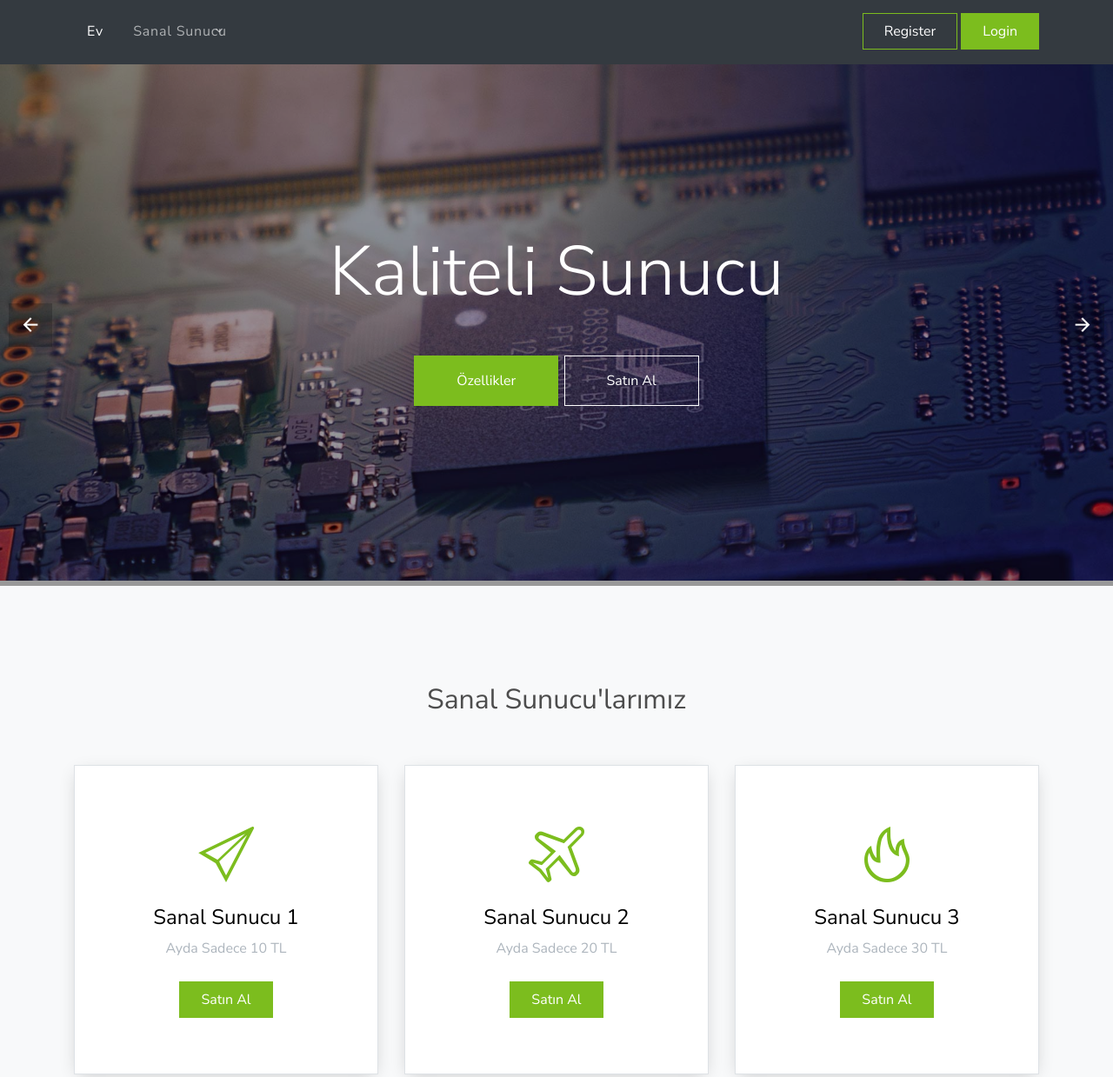
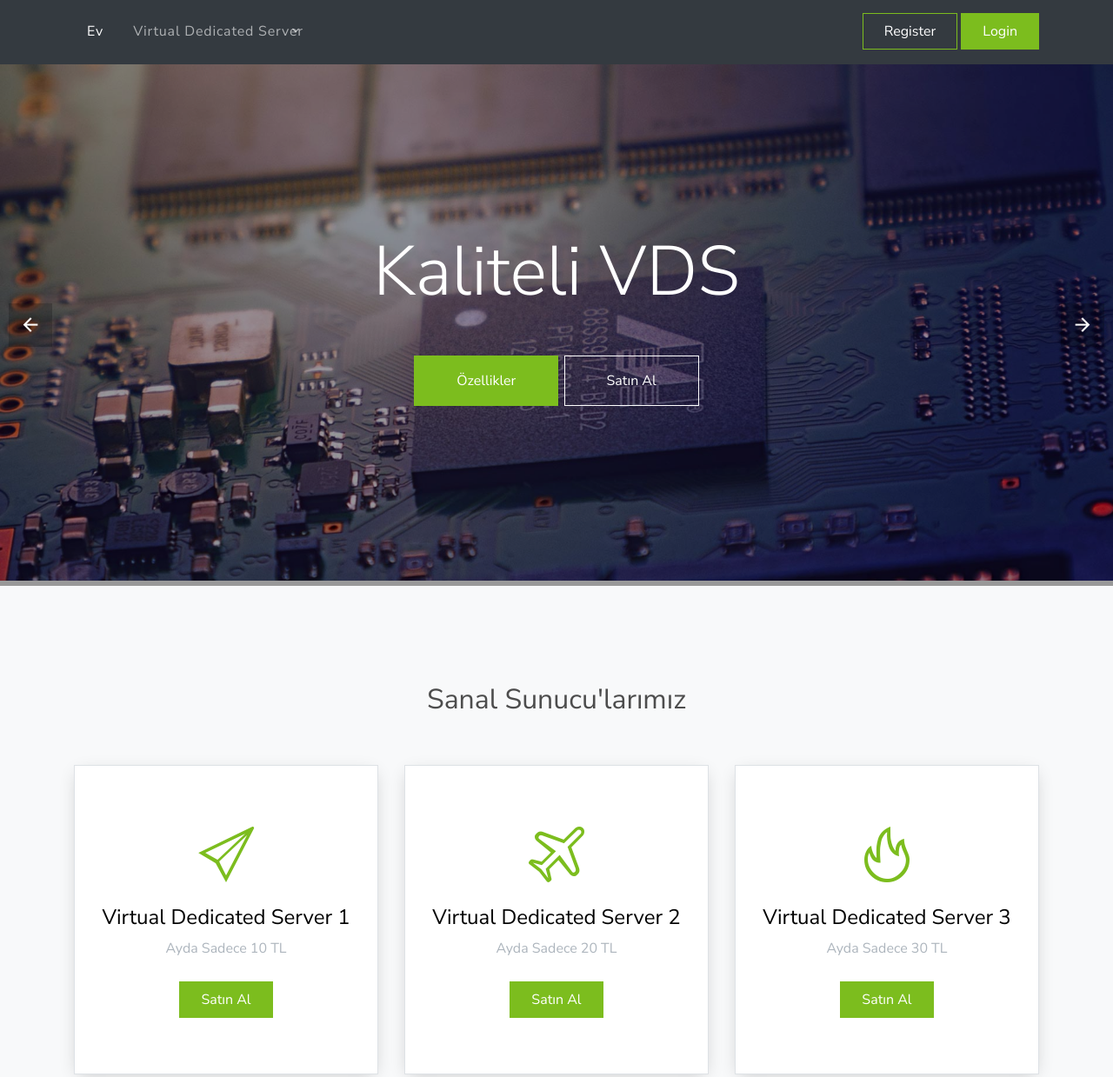
Before and after one commit to ardabzkrtt2727/arda, a plain HTML site: page index.html in a window 1280 px wide. Shown: the part 126-1365 px from the top of the page at 87% size. Drawn offline with Linux system fonts and the light colour scheme; files whose address does not match are found by name.

Commit message:
Update index.html

```diff
--- a/index.html
+++ b/index.html
@@ -120,11 +120,11 @@
                     <a href="index.html">Ev</a>
                   </li>
                   <li class="has-children">
-                    <a href="hosting.html">Sanal Sunucu</a>
+                    <a href="hosting.html">Virtual Dedicated Server</a>
                     <ul class="dropdown arrow-top">
-                      <li><a href="git1.html">Sanal Sunucu 1</a></li>
-                      <li><a href="git2.html">Sanal Sunucu 2</a></li>
-                      <li><a href="git3.html">Sanal Sunucu 3</a></li>
+                      <li><a href="git1.html">Virtual Dedicated Server 1</a></li>
+                      <li><a href="git2.html">Virtual Dedicated Server 2</a></li>
+                      <li><a href="git3.html">Virtual Dedicated Server 3</a></li>
                       <li><a href="win10.html">Windows 10 Pro Key</a></li>
                       <li class="has-children">
                         <a href="#"></a>
@@ -157,7 +157,7 @@
         <div class="container">
           <div class="row align-items-center justify-content-center text-center">
             <div class="col-md-10">
-              <h1 class="mb-2">Kaliteli Sunucular</h1>
+              <h1 class="mb-2">Kaliteli VDS</h1>
               <p class="mb-5">30 TL Fiyatı Vardır.</p>
               <p>
                 <a href="ozel.html" class="btn btn-primary py-3 px-5 rounded-0">Özellikler</a>
@@ -172,7 +172,7 @@
         <div class="container">
           <div class="row align-items-center justify-content-center text-center">
             <div class="col-md-10">
-              <h1 class="mb-5">Kaliteli Sunucu</h1>
+              <h1 class="mb-5">Kaliteli VDS</h1>
               <p>
                 <a href="ozel.html" class="btn btn-primary py-3 px-5 rounded-0">Özellikler</a>
                 <a href="git2.html" class="btn btn-white btn-outline-white py-3 px-5 rounded-0">Satın Al</a>
@@ -197,7 +197,7 @@
 
             <div class="unit-2 text-center border py-5 h-100 bg-white">
               <span class="icon fl-bigmug-line-paper122 text-primary"></span>
-              <h3 class="h4 text-black">Sanal Sunucu 1</h3>
+              <h3 class="h4 text-black">Virtual Dedicated Server 1</h3>
               <p class="mb-4 text-gray-500">Ayda Sadece 10 TL</p>
               <p><a href="git1.html" class="btn btn-primary py-2 px-4 rounded-0">Satın Al</a></p>
             </div>
@@ -207,7 +207,7 @@
 
             <div class="unit-2 text-center border py-5 h-100 bg-white">
               <span class="icon fl-bigmug-line-airplane86 text-primary"></span>
-              <h3 class="h4 text-black">Sanal Sunucu 2</h3>
+              <h3 class="h4 text-black">Virtual Dedicated Server 2</h3>
               <p class="mb-4 text-gray-500">Ayda Sadece 20 TL</p>
               <p><a href="git2.html" class="btn btn-primary py-2 px-4 rounded-0">Satın Al</a></p>
             </div>
@@ -217,7 +217,7 @@
 
             <div class="unit-2 text-center border py-5 h-100 bg-white">
               <span class="icon fl-bigmug-line-hot67 text-primary"></span>
-              <h3 class="h4 text-black">Sanal Sunucu 3</h3>
+              <h3 class="h4 text-black">Virtual Dedicated Server 3</h3>
               <p class="mb-4 text-gray-500">Ayda Sadece 30 TL</p>
               <p><a href="git3.html" class="btn btn-primary py-2 px-4 rounded-0">Satın Al</a></p>
             </div>
@@ -232,7 +232,7 @@
         <div class="container">
           <div class="row align-items-center text-left">
             <div class="col-md-7">
-              <h1 class="mb-2">Kaliteli Sanal Sunucu</h1>
+              <h1 class="mb-2">Kaliteli VDS</h1>
               <p class="mb-5">Sizlerde Kayıt Olarak Sanal Sunucu Alabilirsiniz</p>
               <p>
                 <a href="register.html" class="btn btn-primary py-3 px-5 rounded-0">Hemen Kayıt Ol</a>
```
